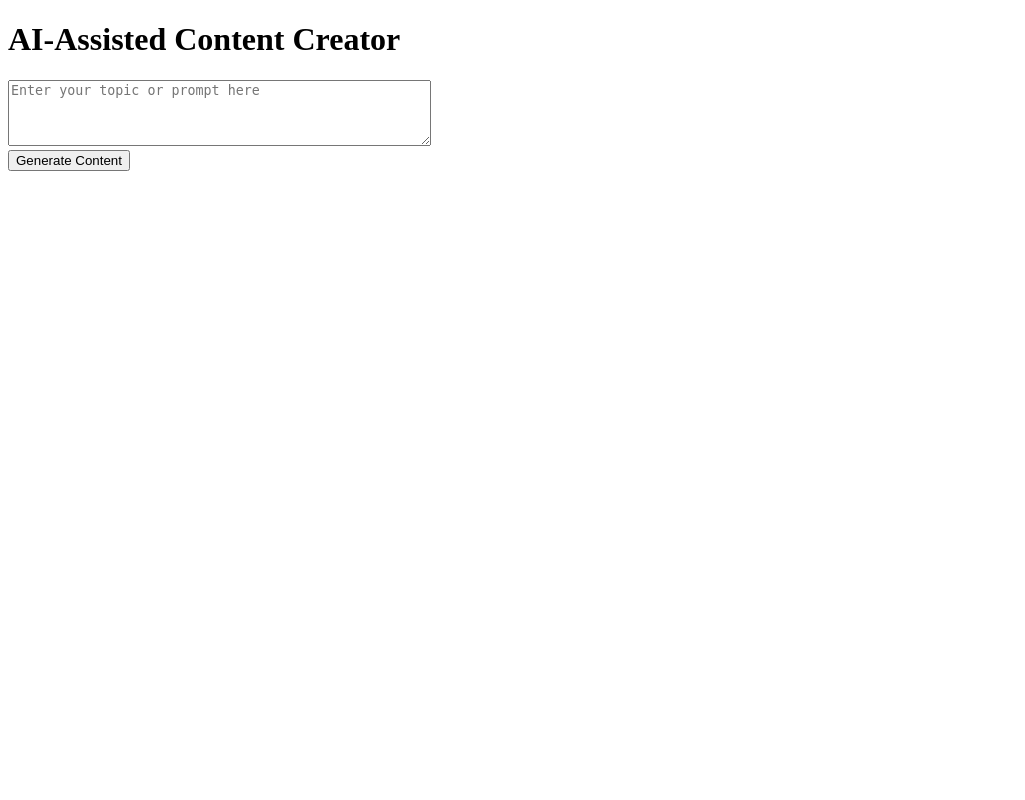
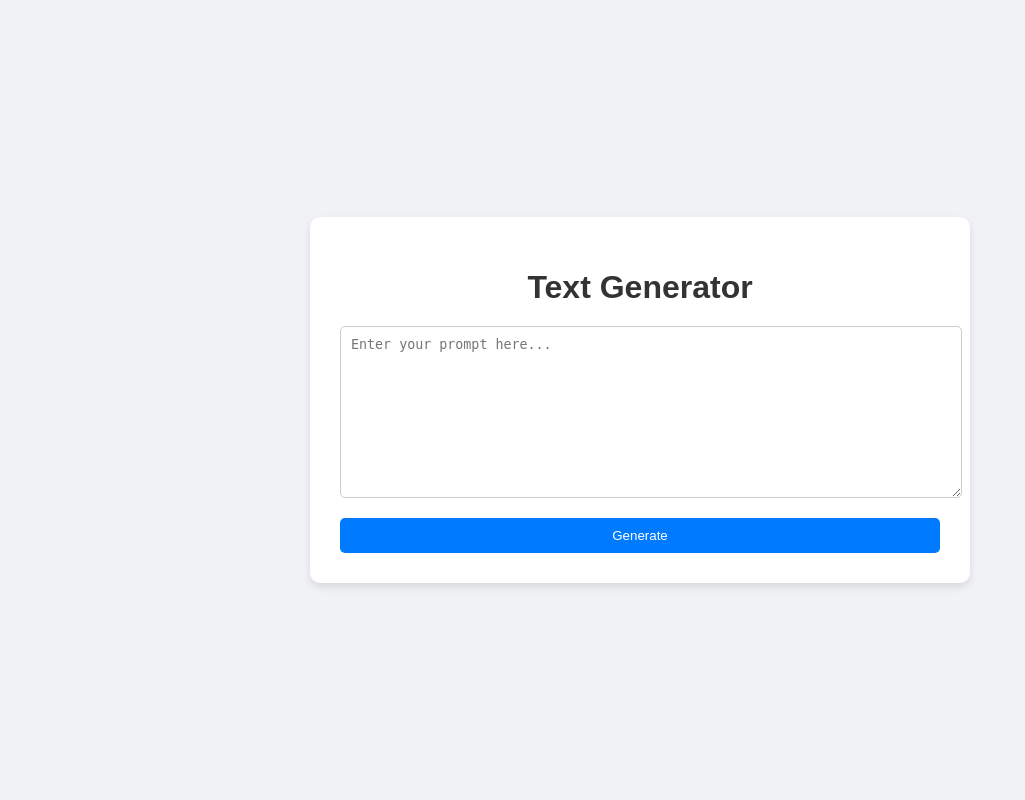
Before and after one commit to NehaKoppikar/ContentGenerationAnalysis, a Flask app: page / in a window 1280 px wide. Shown: the whole page, without its empty margins (0-1025 px from the left). Run offline with Flask 2, Linux system fonts and the light colour scheme.

Commit message:
Update index.html

```diff
--- a/templates/index.html
+++ b/templates/index.html
@@ -1,14 +1,96 @@
 <!DOCTYPE html>
-<html>
+<html lang="en">
 <head>
-    <title>AI-Assisted Content Creator</title>
+    <meta charset="UTF-8">
+    <meta name="viewport" content="width=device-width, initial-scale=1.0">
+    <title>Text Generator</title>
+    <style>
+        body {
+            font-family: 'Arial', sans-serif;
+            background-color: #f0f2f5;
+            margin: 0;
+            padding: 0;
+            display: flex;
+            justify-content: center;
+            align-items: center;
+            min-height: 100vh;
+        }
+        .container {
+            background-color: #ffffff;
+            padding: 30px;
+            box-shadow: 0 4px 8px rgba(0, 0, 0, 0.1);
+            border-radius: 10px;
+            max-width: 600px;
+            width: 90%;
+            text-align: center;
+            margin: 20px;
+        }
+        h1 {
+            margin-bottom: 20px;
+            color: #333;
+        }
+        form {
+            display: flex;
+            flex-direction: column;
+        }
+        textarea {
+            width: 100%;
+            height: 150px;
+            padding: 10px;
+            margin-bottom: 20px;
+            border: 1px solid #ccc;
+            border-radius: 5px;
+            resize: vertical;
+        }
+        button {
+            padding: 10px 20px;
+            border: none;
+            border-radius: 5px;
+            background-color: #007BFF;
+            color: #fff;
+            cursor: pointer;
+            transition: background-color 0.3s ease;
+        }
+        button:hover {
+            background-color: #0056b3;
+        }
+        .loader {
+            border: 4px solid #f3f3f3;
+            border-radius: 50%;
+            border-top: 4px solid #007BFF;
+            width: 30px;
+            height: 30px;
+            animation: spin 1s linear infinite;
+            display: none;
+            margin: 0 auto;
+        }
+        @keyframes spin {
+            0% { transform: rotate(0deg); }
+            100% { transform: rotate(360deg); }
+        }
+        @media (max-width: 600px) {
+            .container {
+                padding: 20px;
+            }
+            textarea {
+                height: 100px;
+            }
+        }
+    </style>
+    <script>
+        function showLoader() {
+            document.getElementById('loader').style.display = 'block';
+        }
+    </script>
 </head>
 <body>
-    <h1>AI-Assisted Content Creator</h1>
-    <form method="POST">
-        <textarea name="prompt" rows="4" cols="50" placeholder="Enter your topic or prompt here"></textarea>
-        <br>
-        <input type="submit" value="Generate Content">
-    </form>
+    <div class="container">
+        <h1>Text Generator</h1>
+        <form method="POST" action="/" onsubmit="showLoader()">
+            <textarea name="prompt" placeholder="Enter your prompt here..." required></textarea>
+            <button type="submit">Generate</button>
+        </form>
+        <div id="loader" class="loader"></div>
+    </div>
 </body>
 </html>
```
